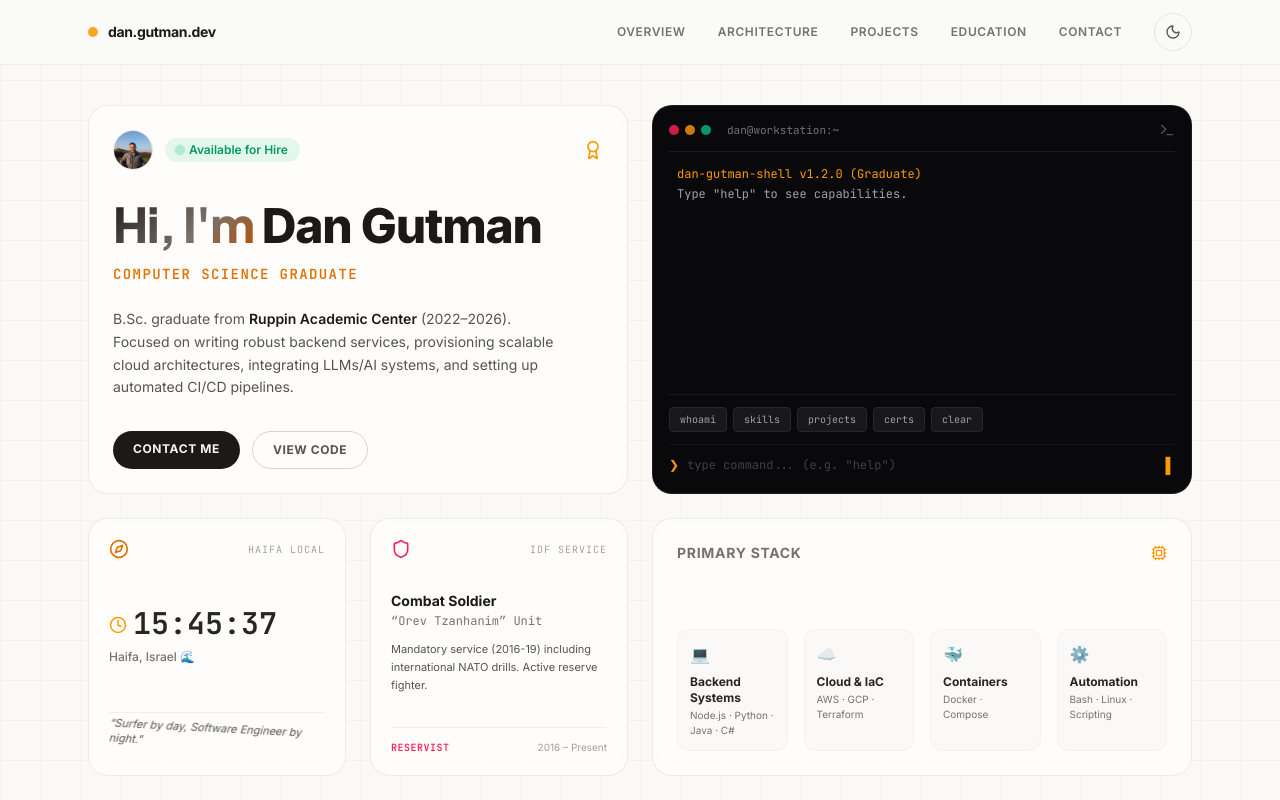
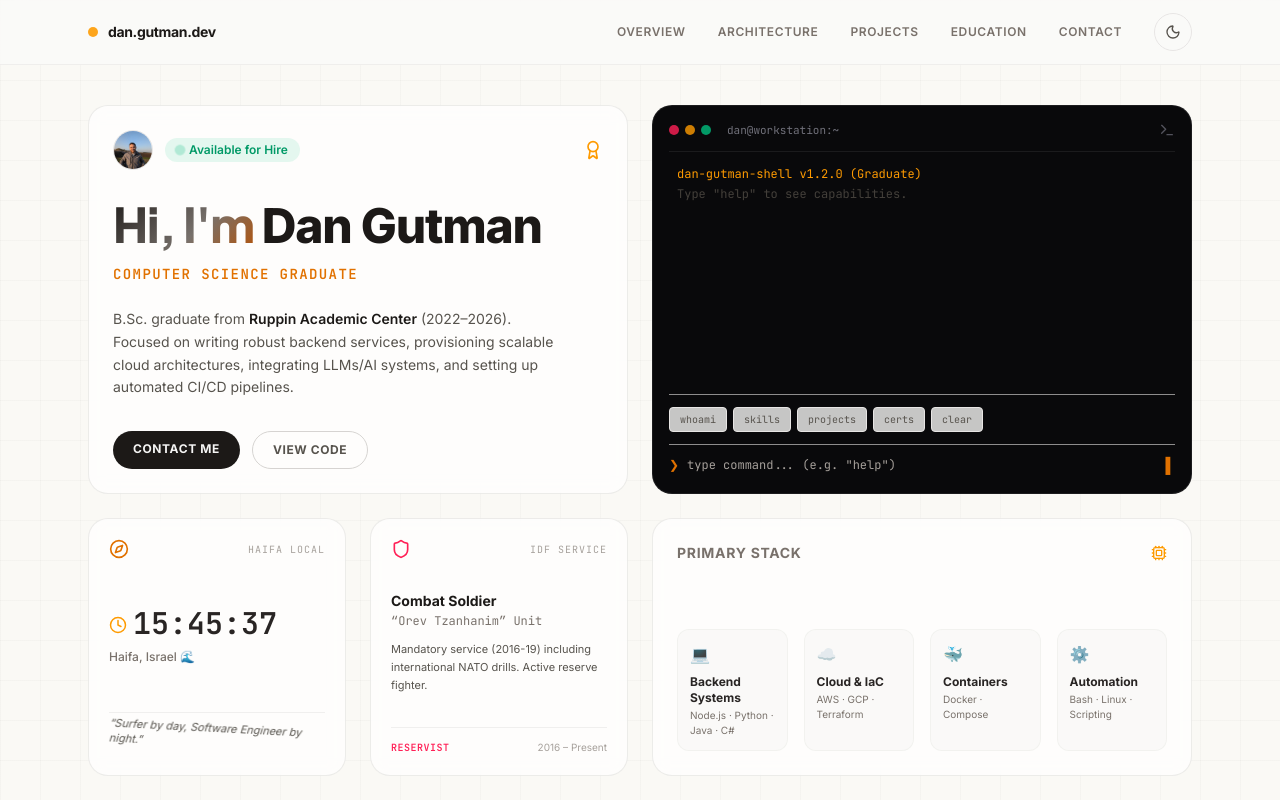
Before and after one commit to Dangutman98/dangutman.github.io, a React (Vite) app: page / in a window 1280 px wide. Shown: the top 800 px of the page. Built offline with nearby package versions, Linux system fonts and the light colour scheme.

Commit message:
fix: correct typo in quick tools button background class

```diff
--- a/src/App.tsx
+++ b/src/App.tsx
@@ -161,7 +161,7 @@ interface TerminalLine {
 
 const COMMANDS: Record<string, TerminalLine[]> = {
   help: [
-    { type: "output", text: "Available commands:", color: "text-amber-500 dark:text-amber-400 font-semibold" },
+    { type: "output", text: "Available commands:", color: "text-amber-600 dark:text-amber-400 font-semibold" },
     { type: "output", text: "  whoami      — about Dan Gutman" },
     { type: "output", text: "  skills      — core technology matrix" },
     { type: "output", text: "  projects    — featured code repositories" },
@@ -172,17 +172,17 @@ const COMMANDS: Record<string, TerminalLine[]> = {
     { type: "blank", text: "" },
   ],
   whoami: [
-    { type: "output", text: "┌─ dan-gutman@workstation ────────────────────────────┐", color: "text-stone-400 dark:text-zinc-600" },
+    { type: "output", text: "┌─ dan-gutman@workstation ────────────────────────────┐", color: "text-stone-400 dark:text-zinc-500" },
     { type: "output", text: "│  Role    : Computer Science Graduate                │" },
     { type: "output", text: "│  Focus   : Backend · Cloud · AI · DevOps            │" },
     { type: "output", text: "│  Location: Haifa, Israel 🌊                          │" },
     { type: "output", text: "│  Status  : Open for entry-level roles & internships  │" },
     { type: "output", text: "│  Reserve : IDF Combat Soldier (Tzanhanim Unit)      │" },
-    { type: "output", text: "└─────────────────────────────────────────────────────┘", color: "text-stone-400 dark:text-zinc-600" },
+    { type: "output", text: "└─────────────────────────────────────────────────────┘", color: "text-stone-400 dark:text-zinc-500" },
     { type: "blank", text: "" },
   ],
   skills: [
-    { type: "output", text: "$ cat skills.json", color: "text-emerald-500" },
+    { type: "output", text: "$ cat skills.json", color: "text-emerald-600 dark:text-emerald-400" },
     { type: "output", text: "{" },
     { type: "output", text: '  "cloud"     : ["AWS (EC2, S3, RDS, CloudWatch)", "GCP"],' },
     { type: "output", text: '  "iac"       : ["Terraform", "CloudFormation"],' },
@@ -193,15 +193,15 @@ const COMMANDS: Record<string, TerminalLine[]> = {
     { type: "blank", text: "" },
   ],
   projects: [
-    { type: "output", text: "$ ls -la ~/projects", color: "text-amber-500" },
-    { type: "output", text: "drwxr-xr-x  botanical-ai-agent (LocalStack & Terraform)" },
+    { type: "output", text: "$ ls -la ~/projects", color: "text-amber-600 dark:text-amber-500" },
+    { type: "output", text: "drwxr-xr-x  botanical-ai-agent (Serverless RAG & Docker)" },
     { type: "output", text: "drwxr-xr-x  secure-vpc-architecture (CloudFormation)" },
     { type: "output", text: "drwxr-xr-x  gmail-malicious-email-scorer (Apps Script)" },
     { type: "output", text: "drwxr-xr-x  project-f1-portal (React & ASP.NET Core)" },
     { type: "blank", text: "" },
   ],
   certs: [
-    { type: "output", text: "Verified Badges:", color: "text-emerald-400" },
+    { type: "output", text: "Verified Badges:", color: "text-emerald-600 dark:text-emerald-400" },
     { type: "output", text: "  - AWS CloudFormation (KodeKloud)" },
     { type: "output", text: "  - AWS Networking Fundamentals (KodeKloud)" },
     { type: "output", text: "  - Shell Scripts for Beginners (KodeKloud)" },
@@ -209,14 +209,14 @@ const COMMANDS: Record<string, TerminalLine[]> = {
     { type: "blank", text: "" },
   ],
   education: [
-    { type: "output", text: "Ruppin Academic Center", color: "text-amber-500" },
+    { type: "output", text: "Ruppin Academic Center", color: "text-amber-600 dark:text-amber-500" },
     { type: "output", text: "Degree  : B.Sc. Computer Science (Graduate)" },
     { type: "output", text: "Period  : 2022 – 2026" },
     { type: "output", text: "Focus   : Software Systems Development" },
     { type: "blank", text: "" },
   ],
   contact: [
-    { type: "output", text: "$ ping dan@workstation", color: "text-cyan-500" },
+    { type: "output", text: "$ ping dan@workstation", color: "text-cyan-600 dark:text-cyan-500" },
     { type: "output", text: "PING dan — 1 packet transmitted, 1 received 🟢" },
     { type: "output", text: "  Email   : Dangutman.98@gmail.com" },
     { type: "output", text: "  Phone   : +972 54-436-3309" },
@@ -527,18 +527,19 @@ export default function App() {
               {/* logs display */}
               <div
                 ref={terminalOutputRef}
-                className="flex-1 overflow-y-auto font-mono text-xs leading-5 text-zinc-300 max-h-[220px]"
+                className="flex-1 overflow-y-auto font-mono text-xs leading-5 text-stone-700 dark:text-zinc-300 max-h-[220px]"
               >
                 {terminalLines.map((line, i) => {
                   if (line.type === "blank") return <div key={i} className="h-2" />;
                   if (line.type === "prompt") return (
-                    <div key={i} className="flex gap-1.5 text-zinc-400">
-                      <span className="text-amber-500">❯</span>
+                    <div key={i} className="flex gap-1.5 text-stone-500 dark:text-zinc-400">
+                      <span className="text-amber-600 dark:text-amber-500">❯</span>
                       <span>{line.text}</span>
                     </div>
                   );
+                  const defaultColor = theme === "dark" ? "text-zinc-400" : "text-stone-700";
                   return (
-                    <div key={i} className={`pl-2 ${line.color ?? "text-zinc-400"}`}>
+                    <div key={i} className={`pl-2 ${line.color ?? defaultColor}`}>
                       {line.text}
                     </div>
                   );
@@ -546,7 +547,7 @@ export default function App() {
               </div>
 
               {/* quick tools */}
-              <div className="flex flex-wrap gap-1.5 border-t border-zinc-800/60 pt-3 mt-3">
+              <div className="flex flex-wrap gap-1.5 border-t border-stone-200/60 dark:border-zinc-800/60 pt-3 mt-3">
                 {["whoami", "skills", "projects", "certs", "clear"].map((btnCmd) => (
                   <button
                     key={btnCmd}
@@ -554,7 +555,7 @@ export default function App() {
                       e.stopPropagation();
                       handleTerminalCommand(btnCmd);
                     }}
-                    className="font-mono text-[10px] px-2.5 py-1 rounded bg-zinc-900 text-zinc-400 border border-zinc-800 hover:border-amber-500/40 hover:text-zinc-200 transition-colors"
+                    className="font-mono text-[10px] px-2.5 py-1 rounded bg-stone-100/80 dark:bg-zinc-900 text-stone-600 dark:text-zinc-400 border border-stone-200 dark:border-zinc-800 hover:border-amber-600/40 dark:hover:border-amber-500/40 hover:text-stone-900 dark:hover:text-zinc-200 transition-colors cursor-pointer"
                   >
                     {btnCmd}
                   </button>
@@ -562,8 +563,8 @@ export default function App() {
               </div>
 
               {/* command input */}
-              <div className="flex items-center gap-2 mt-3 pt-2 border-t border-zinc-800/40">
-                <span className="text-amber-500 font-mono text-xs">❯</span>
+              <div className="flex items-center gap-2 mt-3 pt-2 border-t border-stone-200/60 dark:border-zinc-800/40">
+                <span className="text-amber-600 dark:text-amber-500 font-mono text-xs">❯</span>
                 <input
                   ref={terminalInputRef}
                   type="text"
@@ -571,12 +572,12 @@ export default function App() {
                   onChange={(e) => setTerminalInput(e.target.value)}
                   onKeyDown={handleTerminalKey}
                   placeholder='type command... (e.g. "help")'
-                  className="flex-1 bg-transparent font-mono text-xs text-white placeholder-zinc-700 outline-none caret-amber-500"
+                  className="flex-1 bg-transparent font-mono text-xs text-stone-900 dark:text-white placeholder-stone-400 dark:placeholder-zinc-700 outline-none caret-amber-600 dark:caret-amber-500"
                   autoComplete="off"
                   autoCapitalize="off"
                   spellCheck={false}
                 />
-                <span className="cursor-blink text-amber-500 font-mono select-none">▌</span>
+                <span className="cursor-blink text-amber-600 dark:text-amber-500 font-mono select-none">▌</span>
               </div>
             </div>
 
```
